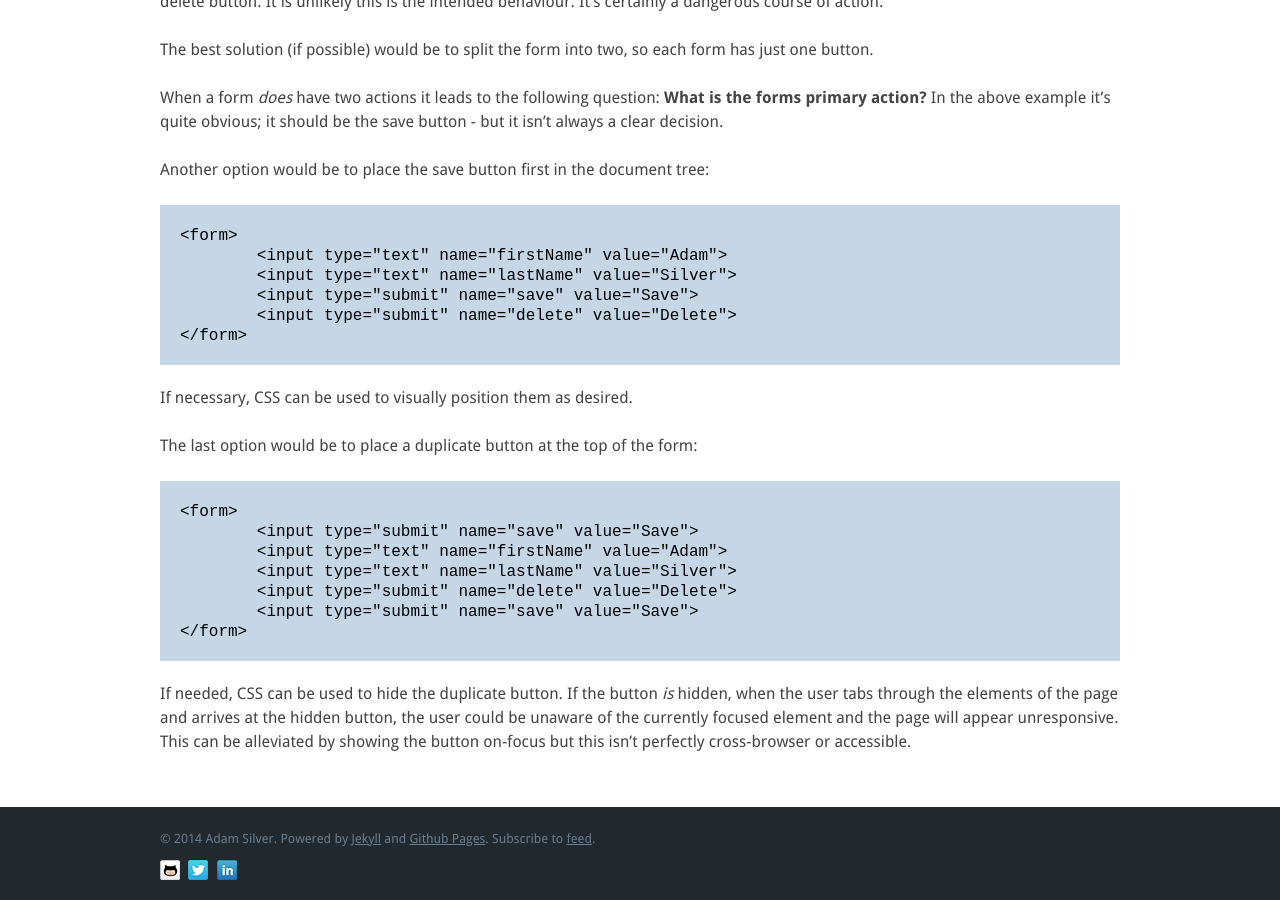
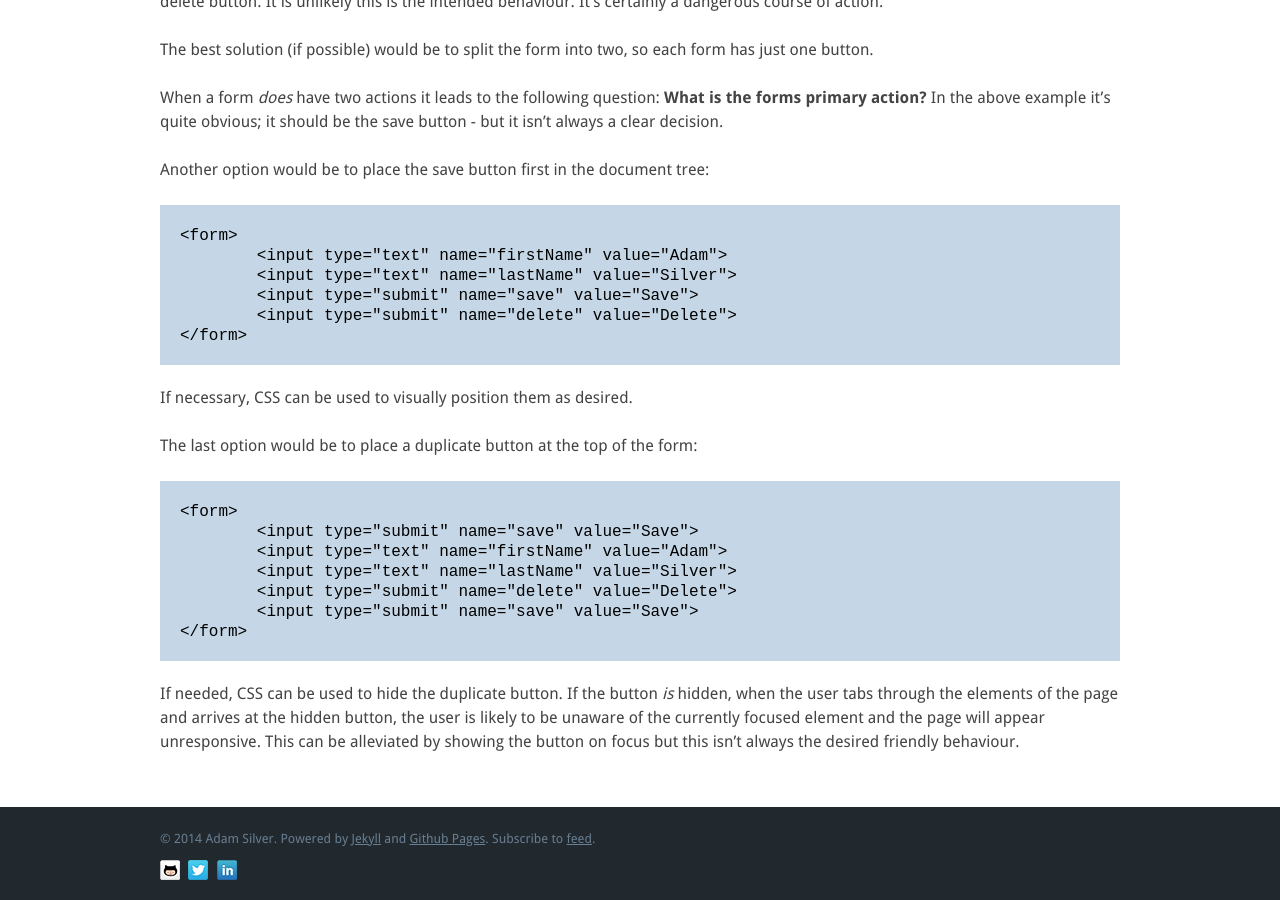
Before and after one commit to adamsilver/adamsilver.io-jekyll, a Jekyll site: the page built from _posts/2014-03-20-forms-with-multiple-submit-buttons.md, in a window 1280 px wide and 900 px high, scrolled down 634 px. Built offline with Jekyll 4.4.1, drawn with Linux system fonts in a browser that asks for light colours; Markdown is read by kramdown in place of the engine named in the settings.

Commit message:
update last parag

```diff
--- a/_posts/2014-03-20-forms-with-multiple-submit-buttons.md
+++ b/_posts/2014-03-20-forms-with-multiple-submit-buttons.md
@@ -44,4 +44,4 @@ The last option would be to place a duplicate button at the top of the form:
 	</form>
 
 
-If needed, CSS can be used to hide the duplicate button. If the button *is* hidden, when the user tabs through the elements of the page and arrives at the hidden button, the user could be unaware of the currently focused element and the page will appear unresponsive. This can be alleviated by showing the button on-focus but this isn't perfectly cross-browser or accessible.
+If needed, CSS can be used to hide the duplicate button. If the button *is* hidden, when the user tabs through the elements of the page and arrives at the hidden button, the user is likely to be unaware of the currently focused element and the page will appear unresponsive. This can be alleviated by showing the button on focus but this isn't always the desired friendly behaviour.
```
